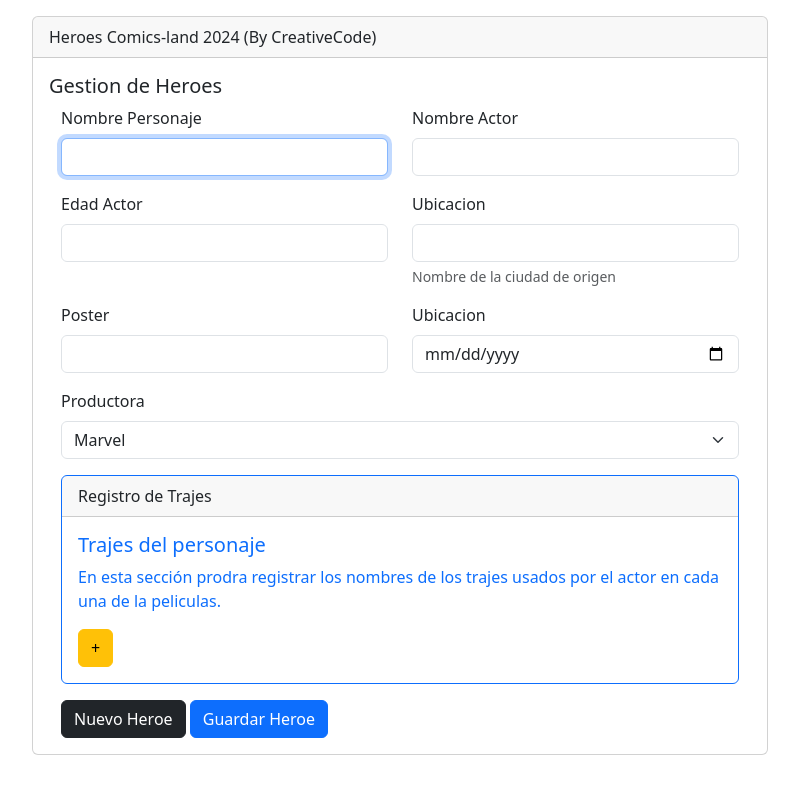
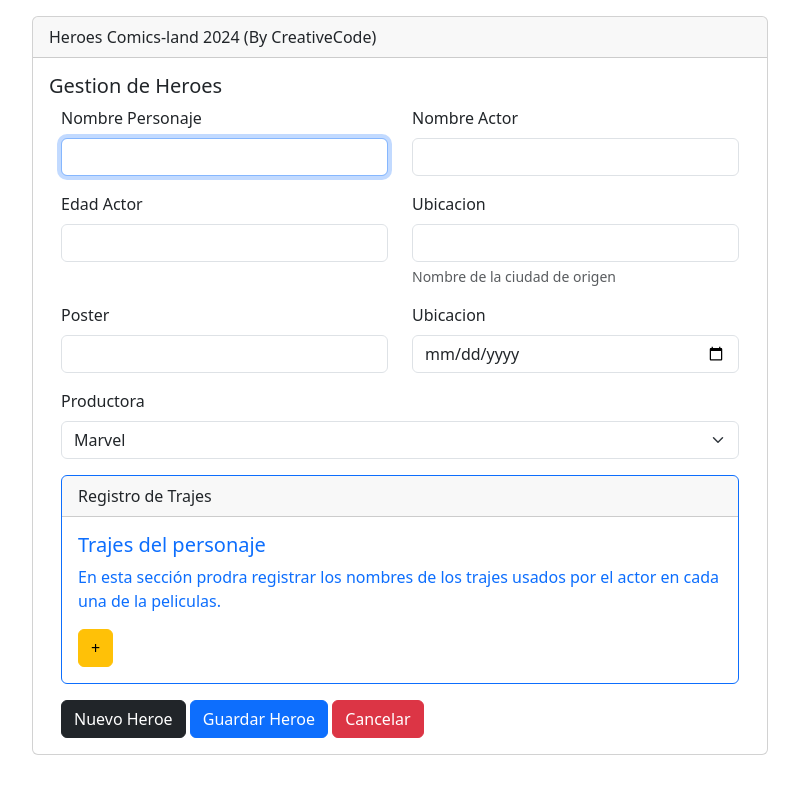
Before and after one commit to trainingLeader/heroesjs, a plain HTML site: page index.html in a window 1280 px wide. Both pictures are taken after a click on the button "Nuevo Heroe". Shown: the whole page, without its empty margins (240-1039 px from the left). Drawn offline with Linux system fonts and the light colour scheme.

Commit message:
feat: :sparkles: New Functions Add
Add show and hidden suites

```diff
--- a/index.html
+++ b/index.html
@@ -79,7 +79,7 @@
                                     <div class="col">
                                         <div class="mb-3">
                                             <label for="producer" class="form-label">Productora</label>
-                                            <select id="producer" class="form-select" name="producer">
+                                            <select id="producer" class="form-select" name="producer" id="producer">
                                               <option value="Marvel">Marvel</option>
                                               <option value="DC">DComics</option>
                                             </select>
@@ -87,7 +87,7 @@
                                     </div>
 
                                 </div>
-                                <div class="row">
+                                <div class="row" id="grpSuites">
                                     <div class="col">
                                         <div class="card border-primary mb-3" style="max-width: 100%;">
                                             <div class="card-header">Registro de Trajes</div>
@@ -105,9 +105,10 @@
                                         </div>
                                     </div>
                                 </div>
-                                <button type="button" class="btn btn-dark" id="newHero">Nuevo Heroe</button>
-                                <button type="button" class="btn btn-primary" id="addHero">Guardar Heroe</button>
                             </form>
+                            <button type="button" class="btn btn-dark" id="newHero">Nuevo Heroe</button>
+                            <button type="button" class="btn btn-primary" id="addHero">Guardar Heroe</button>
+                            <button type="button" class="btn btn-danger" id="cancelHero">Cancelar</button>
                         </div>
                     </div>
                 </div>
--- a/js/addhero.js
+++ b/js/addhero.js
@@ -1,6 +1,6 @@
 
 let divDetails = document.querySelector('.body-detail');
-
+const grpSuites = document.querySelector('#grpSuites');
 const modelHero = {
     characterName:'',
     actorName:'',
@@ -19,6 +19,7 @@ let characterp = modelHero;
 document.addEventListener('DOMContentLoaded', (e) => {
     clearFrm(true);
     characters = JSON.parse(localStorage.getItem('data'));
+    grpSuites.style.display = 'none';
     console.log(characters);
 });
 
@@ -52,6 +53,10 @@ document.querySelector('#addSuite').addEventListener('click', (e) => {
 document.querySelector('#newHero').addEventListener('click', (e) => {
     clearFrm(false);
     document.querySelector('#characterName').focus();
+});
+document.querySelector('#cancelHero').addEventListener('click', (e) => {
+    clearFrm(true);
+    grpSuites.style.display = 'none';
 });
 
 divDetails.addEventListener("click", (e)=>{
@@ -109,5 +114,10 @@ const clearFrm = (estado) =>{
              frmRegistro.elements[key].value= value;
              frmRegistro.elements[key].disabled = estado;
         });
+        let producerItem = document.getElementsByTagName("select");
+        Array.from(producerItem).forEach(item => {
+            item.disabled = estado;
+        })
+        grpSuites.style.display = 'block';
         divDetails.innerHTML = '';
 }
```
